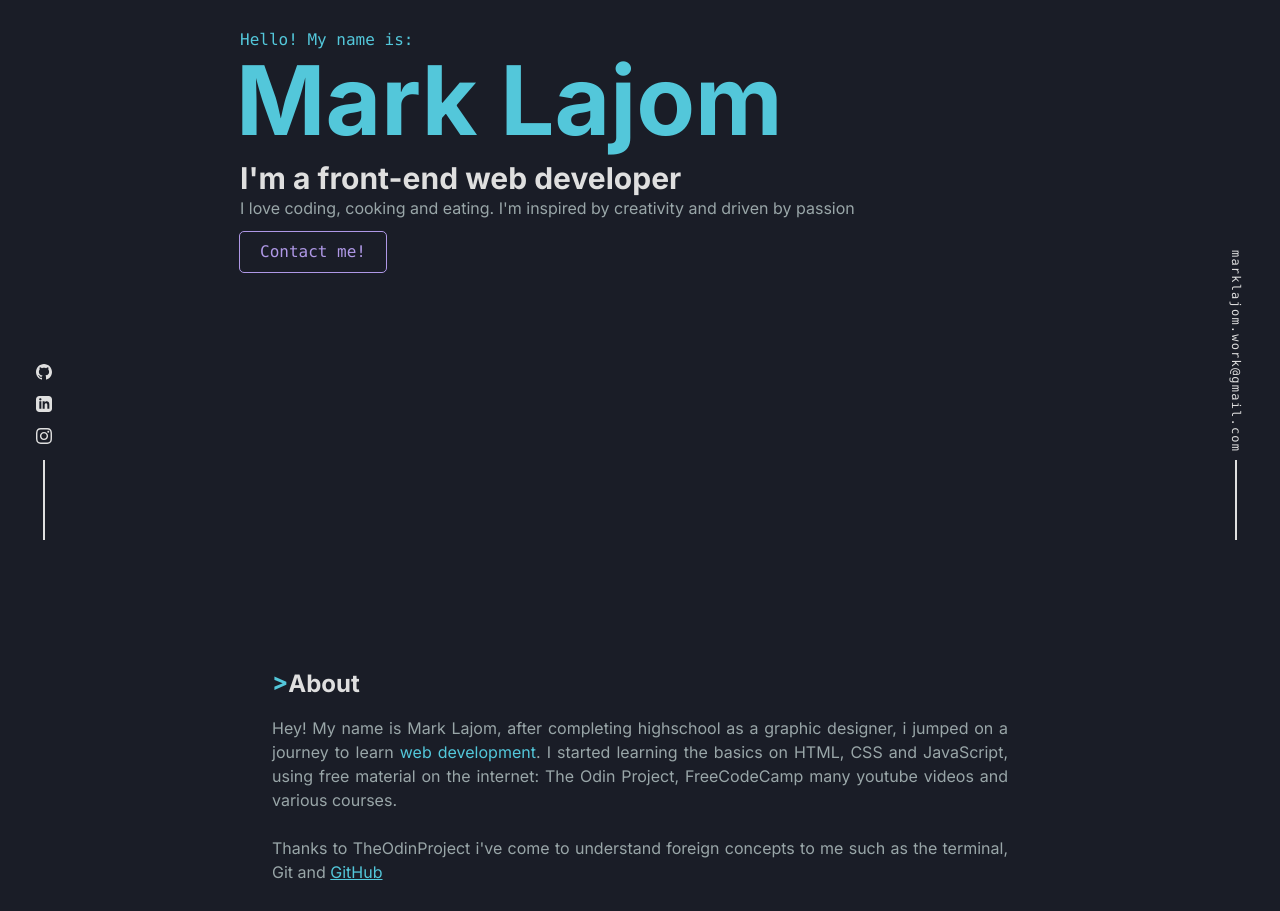
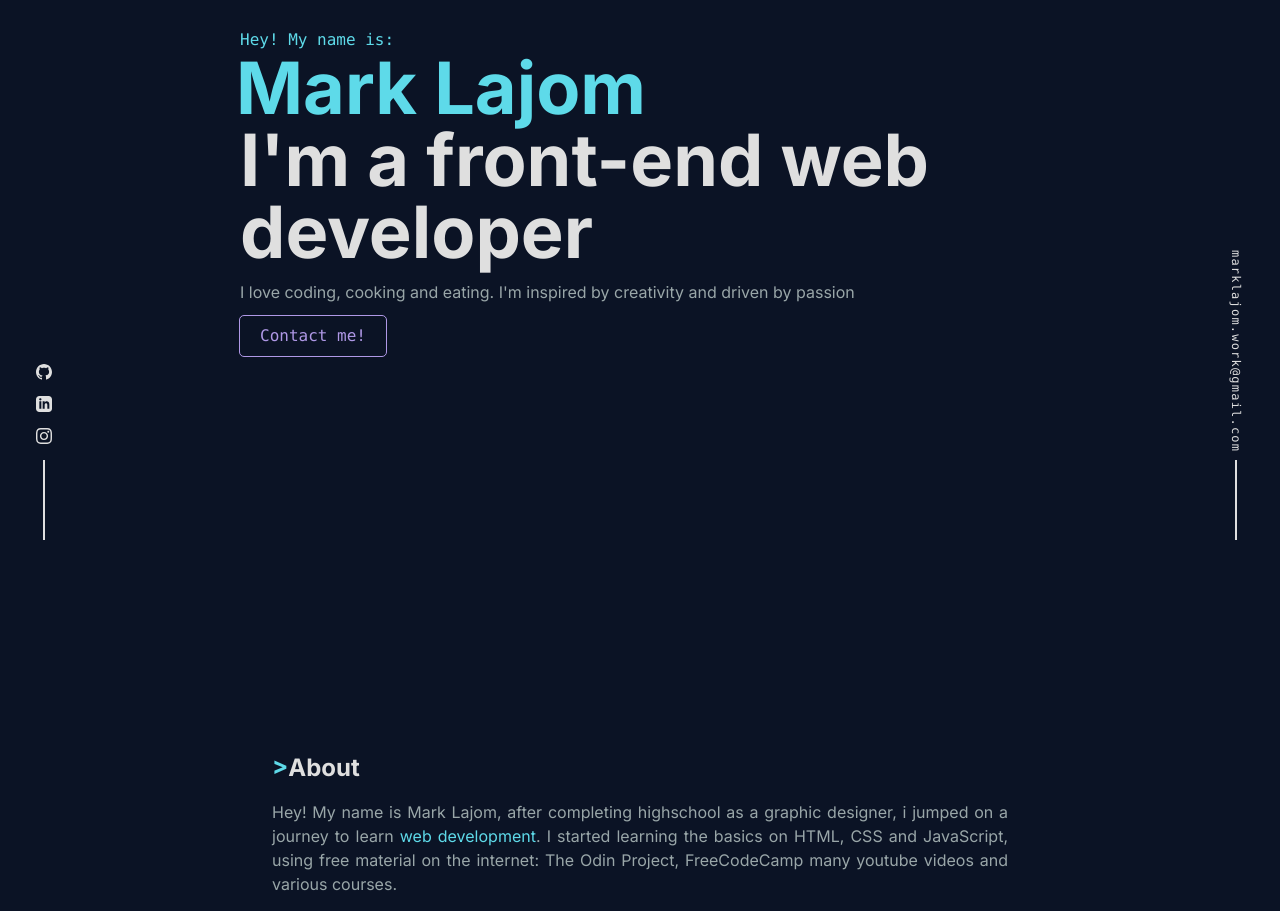
Before and after one commit to emkeiboii/Mark-Lajom-2, a React (Vite) app in the folder portfolio/: page / in a window 1280 px wide. Shown: the part 260-1171 px from the top of the page. Built offline with nearby package versions, Linux system fonts and the light colour scheme.

Commit message:
Change bg color, fixed hero section

```diff
--- a/portfolio/src/components/About.tsx
+++ b/portfolio/src/components/About.tsx
@@ -2,21 +2,25 @@ import React from "react";
 
 const About = () => {
   return (
-    <div id="about" className="py-48 px-4 sm:px-0 md:px-0 lg:px-36">
+    <div
+      id="about"
+      className="py-48 px-4 sm:px-0 md:px-0 lg:px-36 flex items-center justify-center flex-col"
+    >
+      <div>
         <h1 className="font-extrabold text-2xl mb-4">
           <span className="text-blue">&gt;</span>About
         </h1>
         <p className="text-grey text-justify">
           Hey! My name is Mark Lajom, after completing highschool as a graphic
           designer, i jumped on a journey to learn
-        <span className="text-blue"> web development</span>. I started learning
-        the basics on HTML, CSS and JavaScript, using free material on the
-        internet: The Odin Project, FreeCodeCamp many youtube videos and various
-        courses.
+          <span className="text-blue"> web development</span>. I started
+          learning the basics on HTML, CSS and JavaScript, using free material
+          on the internet: The Odin Project, FreeCodeCamp many youtube videos
+          and various courses.
           <br />
           <br />
-        Thanks to TheOdinProject i've come to understand foreign concepts to me
-        such as the terminal, Git and{" "}
+          Thanks to TheOdinProject i've come to understand foreign concepts to
+          me such as the terminal, Git and{" "}
           <a href="https://github.com/emkeiboii" target="_blank">
             <span id="github" className="text-blue underline hover:opacity-80">
               GitHub
@@ -49,6 +53,7 @@ const About = () => {
           </li>
         </ul>
       </div>
+    </div>
   );
 };
 
--- a/portfolio/src/components/Hero.tsx
+++ b/portfolio/src/components/Hero.tsx
@@ -2,22 +2,27 @@ import React from "react";
 
 const Hero = () => {
   return (
-    <div id="hero" className="py-48 px-4 sm:px-0 md:px-0 lg:px-28">
-      <h2 className="font-mono text-blue">Hello! My name is:</h2>
-      <h1 className="font-extrabold text-5xl md:text-7xl lg:text-8xl -mx-1 mb-3 text-blue  ">
+    <div
+      id="hero"
+      className="py-48 px-4 sm:px-0 md:px-0 lg:px-28 flex items-center justify-center flex-col"
+    >
+      <div>
+        <h2 className="font-mono text-blue">Hey! My name is:</h2>
+        <h1 className="font-extrabold text-4xl md:text-6xl lg:text-7xl -mx-1  text-blue  ">
           Mark Lajom
         </h1>
-      <h3 className="font-extrabold text-xl md:text-2xl lg:text-3xl">
+        <h3 className="font-extrabold text-4xl md:text-6xl lg:text-7xl mb-3">
           I'm a front-end web developer
         </h3>
         <p className="text-grey">
-        I love coding, cooking and eating. I'm inspired by creativity and driven
-        by passion
+          I love coding, cooking and eating. I'm inspired by creativity and
+          driven by passion
         </p>
         <button className="font-mono outline  outline-1 rounded text-lavender py-2 px-5 hover:bg-lavender hover:bg-opacity-20 duration-200 ease-out my-3">
           Contact me!
         </button>
       </div>
+    </div>
   );
 };
 
--- a/portfolio/tailwind.config.js
+++ b/portfolio/tailwind.config.js
@@ -3,8 +3,8 @@ export default {
   content: ["./index.html", "./src/**/*.{js,ts,jsx,tsx}"],
   theme: {
     colors: {
-      navy: "#1A1D27",
-      blue: "#53C7DA",
+      navy: "#0B1325",
+      blue: "#5EDAE9",
       lavender: "#AF98E6",
       white: "#DFDFDF",
       grey: "#99A6A8",
```
Lines whose indentation alone changed are shown as unchanged.
